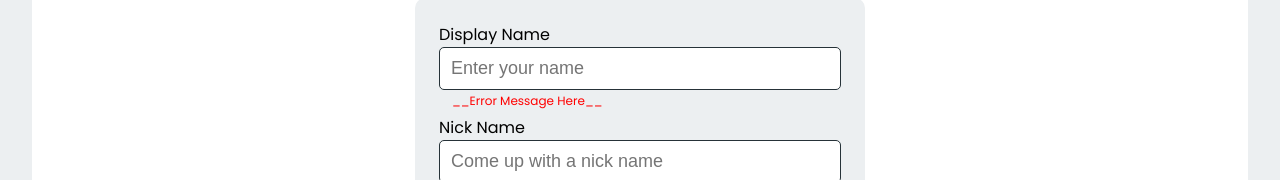
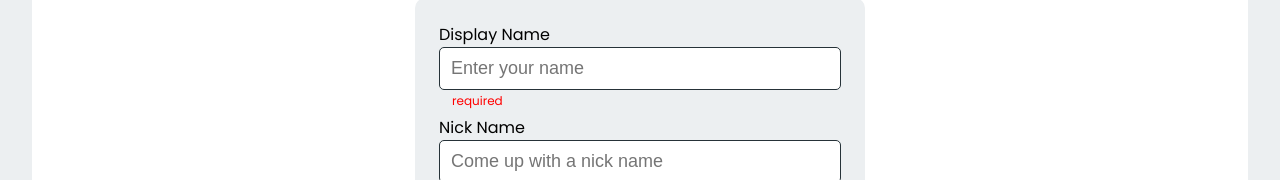
Before and after one commit to DMezhenskyi/angular-forms-errors-management, an Angular app: page / in a window 1280 px wide. Shown: the part 181-361 px from the top of the page. Built offline with nearby package versions, Linux system fonts and the light colour scheme.

Commit message:
Task 8 - render validator keys

```diff
--- a/projects/forms-playground/src/app/core/dynamic-validation-errors/errors-list.component.ts
+++ b/projects/forms-playground/src/app/core/dynamic-validation-errors/errors-list.component.ts
@@ -12,7 +12,9 @@ import { ValidationErrors } from '@angular/forms';
          All the error keys and the corresponding messages you can get
          by injecting the ERROR_MESSAGES token we created earlier.
     -->
-    <div class="input-error">__Error Message Here__</div>
+    @for(error of errors | keyvalue; track error.key) {
+      <div class="input-error">{{error.key}}</div>
+    }
   `,
   styles: [`:host { display: block; }`],
 })
```
